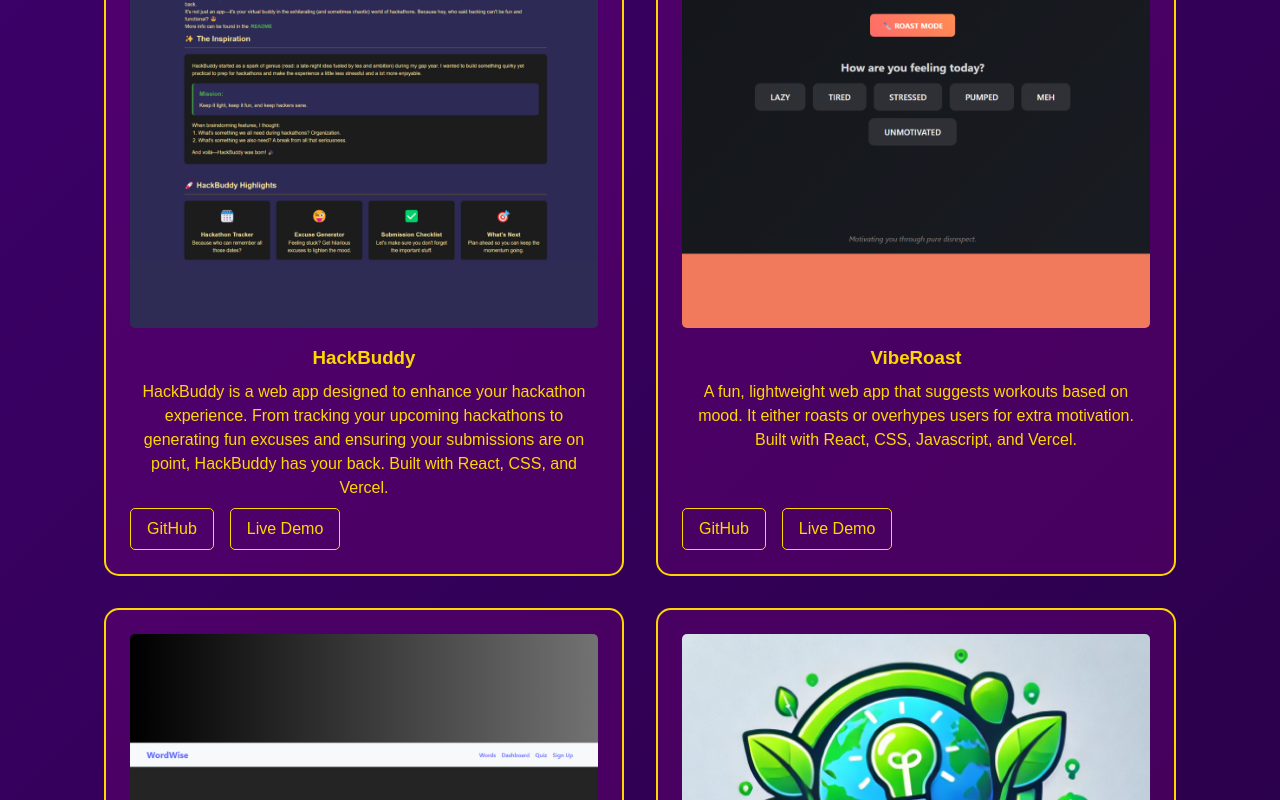
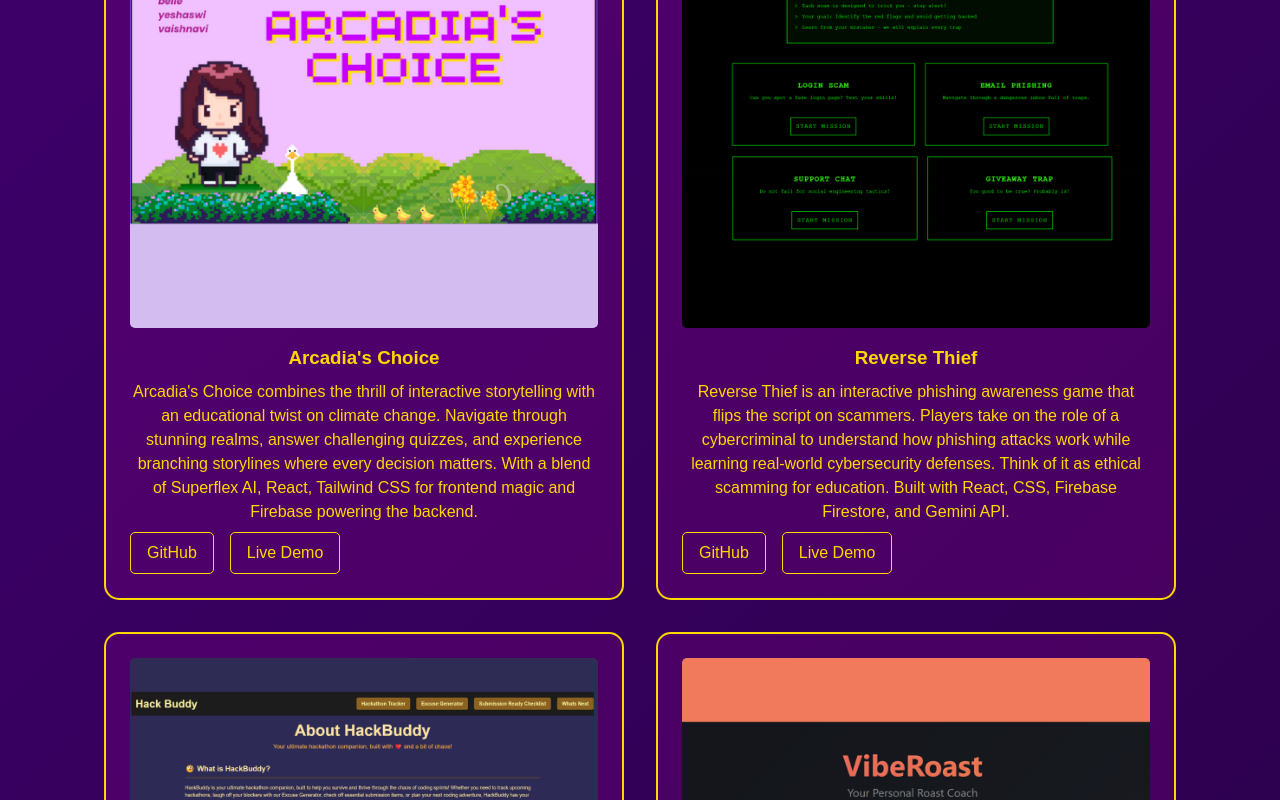
Before and after one commit to ewa-edun/my-portfolio, a React (Vite) app: page / in a window 1280 px wide. Shown: the part 1992-2792 px from the top of the page. Built offline with nearby package versions, Linux system fonts and the light colour scheme.

Commit message:
2 new projects

```diff
--- a/src/App.jsx
+++ b/src/App.jsx
@@ -66,6 +66,30 @@ function App() {
               <div className="project-links">
                 <a href="https://github.com/ewa-edun/WWRYD" target="_blank" rel="noopener noreferrer">GitHub</a>
                 <a href="https://wwryd.vercel.app/" target="_blank" rel="noopener noreferrer">Live Demo</a>
+              </div>
+            </div>
+          </div>
+
+  <div className="project-card">
+            <img src="/arcadia's choice thumbnail.png" alt="Arcadias Choice Project" className="project-image"/>
+            <div className="project-content">
+              <h3>Arcadia's Choice</h3>
+              <p>Arcadia's Choice combines the thrill of interactive storytelling with an educational twist on climate change. Navigate through stunning realms, answer challenging quizzes, and experience branching storylines where every decision matters. With a blend of Superflex AI, React, Tailwind CSS for frontend magic and Firebase powering the backend.</p>
+              <div className="project-links">
+                <a href="https://github.com/yp9435/arcadias_choice" target="_blank" rel="noopener noreferrer">GitHub</a>
+                <a href="https://arcadiaschoice.vercel.app/" target="_blank" rel="noopener noreferrer">Live Demo</a>
+              </div>
+            </div>
+          </div>
+
+          <div className="project-card">
+            <img src="/reverse thief thumbnail.png" alt="Reverse Thief Project" className="project-image"/>
+            <div className="project-content">
+              <h3>Reverse Thief</h3>
+              <p>Reverse Thief is an interactive phishing awareness game that flips the script on scammers. Players take on the role of a cybercriminal to understand how phishing attacks work while learning real-world cybersecurity defenses. Think of it as ethical scamming for education. Built with React, CSS, Firebase Firestore, and Gemini API.</p>
+              <div className="project-links">
+                <a href="https://github.com/ewa-edun/Reverse-thief" target="_blank" rel="noopener noreferrer">GitHub</a>
+                <a href="https://reverse-thief.vercel.app/" target="_blank" rel="noopener noreferrer">Live Demo</a>
               </div>
             </div>
           </div>
```
Also changed, not shown: public/arcadia's choice thumbnail.png (added), public/reverse thief thumbnail.png (added).
